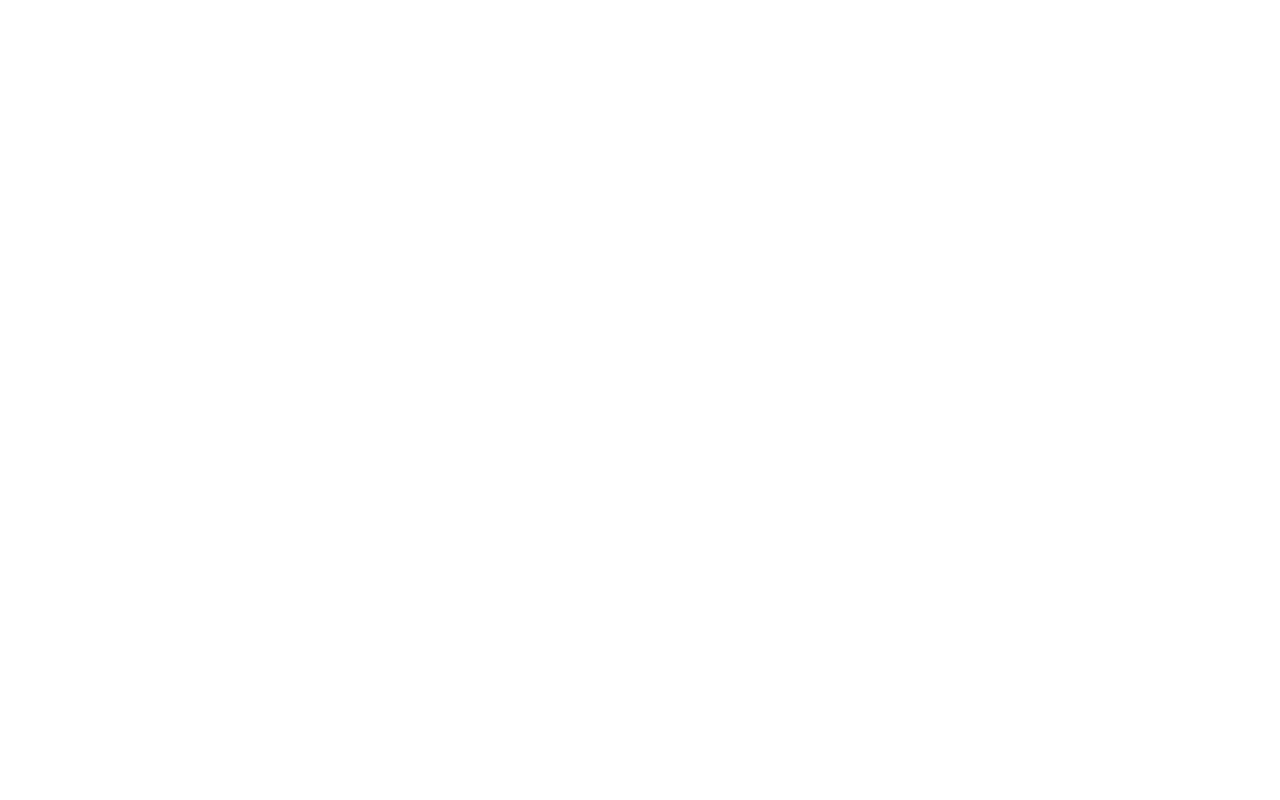
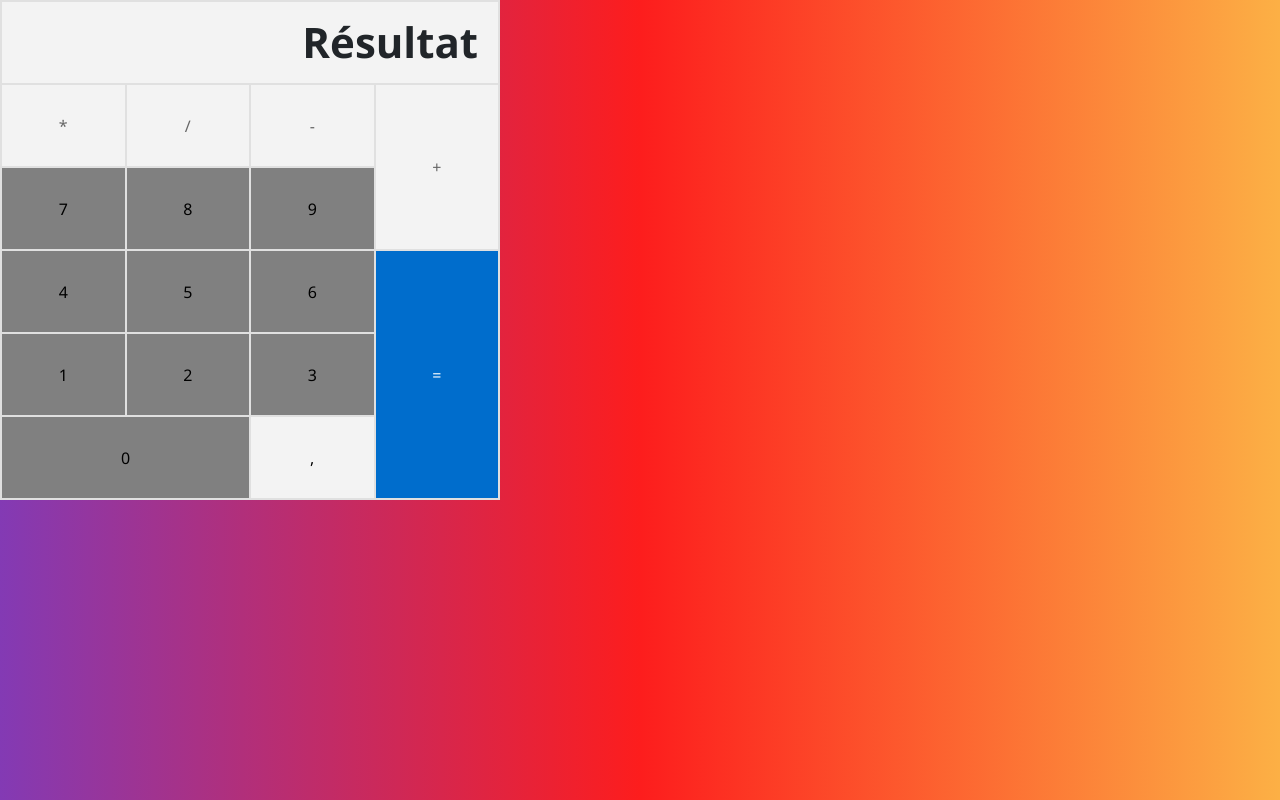
Before and after one commit to leonarddomin/calculette, a plain HTML site: page index.html in a window 1280 px wide. Drawn offline with nearby package versions, Linux system fonts and the light colour scheme; files that its build step writes are made by us from their sources.

Commit message:
Base 1.0

```diff
--- a/assets/css/style.css
+++ b/assets/css/style.css
@@ -0,0 +1,95 @@
+/*Réinitialiser les styles par défaut du navigateur */
+* {
+  margin: 0;
+  padding: 0;
+  outline: 0;
+  border: 0;
+  border-spacing: 0;
+  box-sizing: border-box;
+}
+
+button {
+  font-family: inherit;
+  font-size: inherit;
+  line-height: inherit;
+  outline: none;
+  border: 1px solid transparent;
+  background-color: inherit;
+  border-radius: 0;
+}
+
+
+body {
+  font-family:'Segoe UI', Tahoma, Geneva, Verdana, sans-serif;
+  background: linear-gradient(90deg, rgba(131,58,180,1) 0%, rgba(253,29,29,1) 50%, rgba(252,176,69,1) 100%);
+}
+
+.calc {
+  display: grid;
+  grid-template-columns: repeat(4, 1fr);
+  grid-template-rows: repeat(6, 1fr);
+  grid-template-areas:
+    "res res res res"
+    "fois divise moins plus"
+    "sept huit neuf plus"
+    "quatre cinq six egal"
+    "un deux trois egal"
+    "zero zero virgule egal";
+  height: min(100vh, 100vw, 500px);
+  width: min(100vh, 100vw, 500px);
+  background-color: #f3f3f3;
+
+
+}
+
+.resultat { grid-area: res; }
+.plus { grid-area: plus; }
+.moins { grid-area: moins; }
+.divise { grid-area: divise; }
+.fois { grid-area: fois; }
+.zero { grid-area: zero; }
+.un { grid-area: un; }
+.deux { grid-area: deux; }
+.trois { grid-area: trois; }
+.quatre { grid-area: quatre; }
+.cinq { grid-area: cinq; }
+.six { grid-area: six; }
+.sept { grid-area: sept; }
+.huit { grid-area: huit; }
+.neuf { grid-area: neuf; }
+.virgule { grid-area: virgule; }
+.egal { grid-area: egal; }
+.vide { grid-area: vide; }
+
+.calc,
+.calc > button,
+.resultat {
+  border: 1px solid #e0e0e0;
+}
+
+.resultat {
+  text-align: right;
+  padding: .2em 20px;
+  font-size: 42px;
+  font-weight: 600;
+}
+
+.nb {
+  background-color: grey;
+}
+
+.plus,
+.moins,
+.fois,
+.divise {
+  background-color: #f3f3f3;
+  color: #666;
+}
+
+.egal {
+  background-color: #006dcc;
+  color: #fff;
+}
+.position{
+    justify-content: center;
+}
--- a/index.html
+++ b/index.html
@@ -1,16 +1,51 @@
 <!DOCTYPE html>
 <html lang="fr">
+
 <head>
     <meta charset="UTF-8">
     <meta http-equiv="X-UA-Compatible" content="IE=edge">
     <meta name="viewport" content="width=device-width, initial-scale=1.0">
-    <link href="https://cdn.jsdelivr.net/npm/bootstrap@5.0.2/dist/css/bootstrap.min.css" rel="stylesheet" integrity="sha384-EVSTQN3/azprG1Anm3QDgpJLIm9Nao0Yz1ztcQTwFspd3yD65VohhpuuCOmLASjC" crossorigin="anonymous">
+    <link href="https://cdn.jsdelivr.net/npm/bootstrap@5.0.2/dist/css/bootstrap.min.css" rel="stylesheet"
+        integrity="sha384-EVSTQN3/azprG1Anm3QDgpJLIm9Nao0Yz1ztcQTwFspd3yD65VohhpuuCOmLASjC" crossorigin="anonymous">
     <script src="https://cdn.jsdelivr.net/npm/vue@2/dist/vue.js" defer></script>
-    <link href="./assets/css/style.css" rel="stylesheet">
+    <link rel="stylesheet" href="./assets/css/style.css">
     <script src="./assets/js/app.js" defer></script>
     <title>Calculette</title>
 </head>
+
 <body>
-
+    <!DOCTYPE html>
+<html lang="fr">
+<head>
+  <meta charset="utf-8">
+  <title>Calculatrice</title>
+  <link rel="stylesheet" href="style.css">
+</head>
+<body>
+    <div class="position">
+        <div class="calc">
+            <div class="resultat" id="res">Résultat</div>
+            <button id="plus" class="plus">+</button>
+            <button id="moins" class="moins">-</button>
+            <button id="fois" class="fois">*</button>
+            <button id="divise" class="divise">/</button>
+            <button id="egal" class="egal">=</button>
+            <button id="zero" class="nb zero">0</button>
+            <button id="un" class="nb un">1</button>
+            <button id="deux" class="nb deux">2</button>
+            <button id="trois" class="nb trois">3</button>
+            <button id="quatre" class="nb quatre">4</button>
+            <button id="cinq" class="nb cinq">5</button>
+            <button id="six" class="nb six">6</button>
+            <button id="sept" class="nb sept">7</button>
+            <button id="huit" class="nb huit">8</button>
+            <button id="neuf" class="nb neuf">9</button>
+            <button id="virgule" class="virgule">,</button>
+            <div class="vide"></div>
+        </div>
+    </div>
 </body>
 </html>
+</body>
+
+</html>
```
